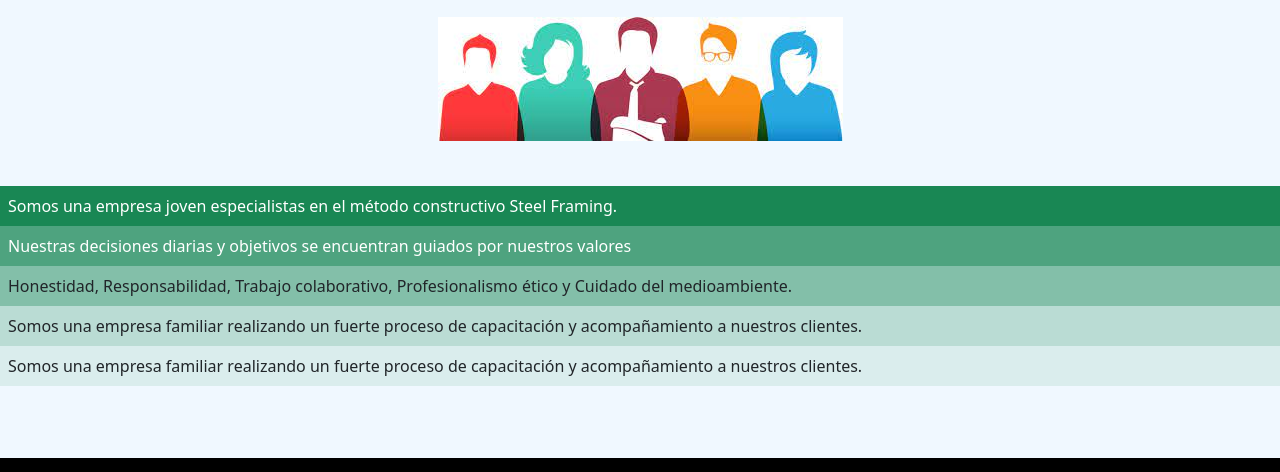
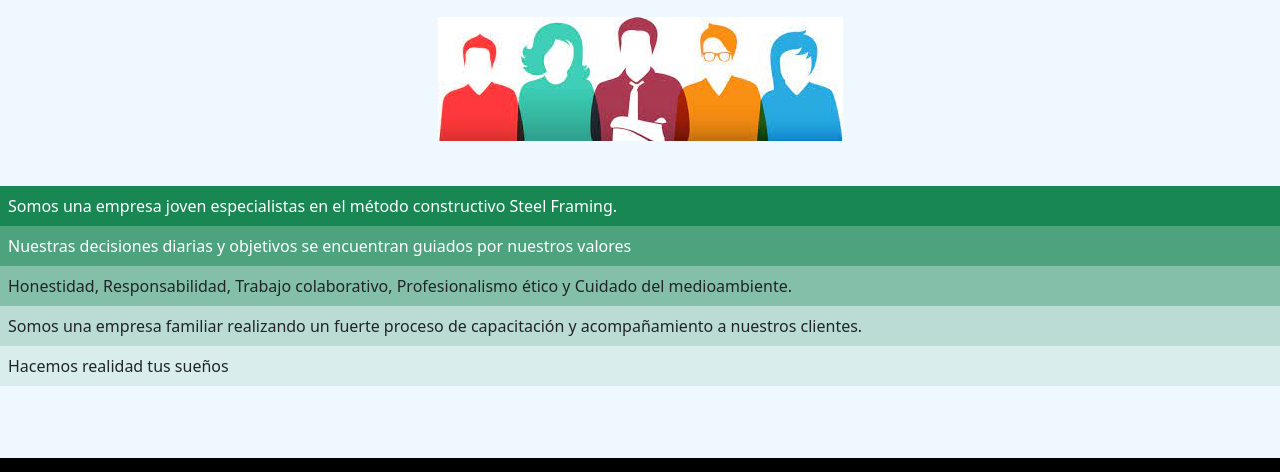
Before and after one commit to Paul-M-Corrales/Zoe-Construcciones, a website: page paginas/Nosotros.html in a window 1280 px wide. Shown: the part 270-742 px from the top of the page. Drawn offline with nearby package versions, Linux system fonts and the light colour scheme.

```diff
--- a/paginas/Nosotros.html
+++ b/paginas/Nosotros.html
@@ -61,8 +61,7 @@
     ético y Cuidado del medioambiente.</div>
   <div class="bg-success p-2 text-dark bg-opacity-25">Somos una empresa familiar realizando un fuerte proceso de
     capacitación y acompañamiento a nuestros clientes.</div>
-  <div class="bg-success p-2 text-dark bg-opacity-10">Somos una empresa familiar realizando un fuerte proceso de
-    capacitación y acompañamiento a nuestros clientes.</div>
+  <div class="bg-success p-2 text-dark bg-opacity-10">Hacemos realidad tus sueños</div>
   <br>
   <br>
   <br>
```
Also changed, not shown: paginas/Contacto.html (+2 -2 lines), paginas/Nuestrasobras.html (+2 -2 lines), paginas/SteelFrame.html (+2 -2 lines).
